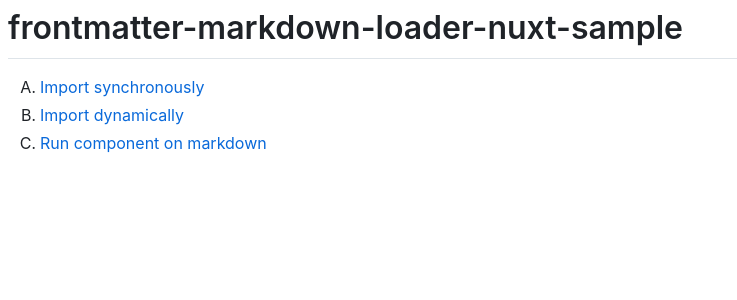
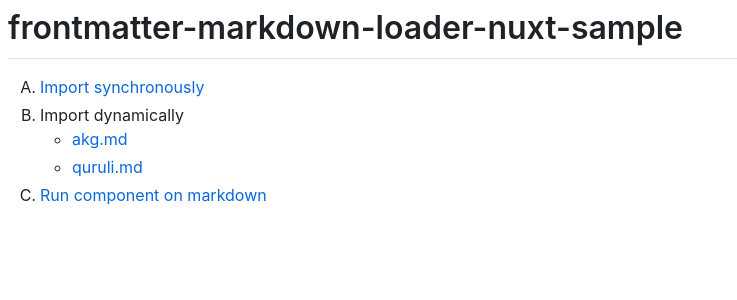
Before and after one commit to hmsk/frontmatter-markdown-loader-nuxt-sample, a Nuxt app: page / in a window 1280 px wide. Shown: the top 300 px of the page, without its empty margins (0-737 px from the left). Built offline with nearby package versions, Linux system fonts and the light colour scheme.

Commit message:
Add another link for dynamic importing

```diff
--- a/pages/index.vue
+++ b/pages/index.vue
@@ -3,7 +3,13 @@
     <h1>frontmatter-markdown-loader-nuxt-sample</h1>
     <ol type="A">
       <li><nuxt-link to="/akg">Import synchronously</nuxt-link></li>
-      <li><nuxt-link to="/article?name=akg">Import dynamically</nuxt-link></li>
+      <li>
+        Import dynamically
+        <ul>
+          <li><nuxt-link to="/article?name=akg">akg.md</nuxt-link></li>
+          <li><nuxt-link to="/article?name=qurkli">quruli.md</nuxt-link></li>
+        </ul>
+      </li>
       <li><nuxt-link to="/quruli">Run component on markdown</nuxt-link></li>
     </ol>
   </div>
```
